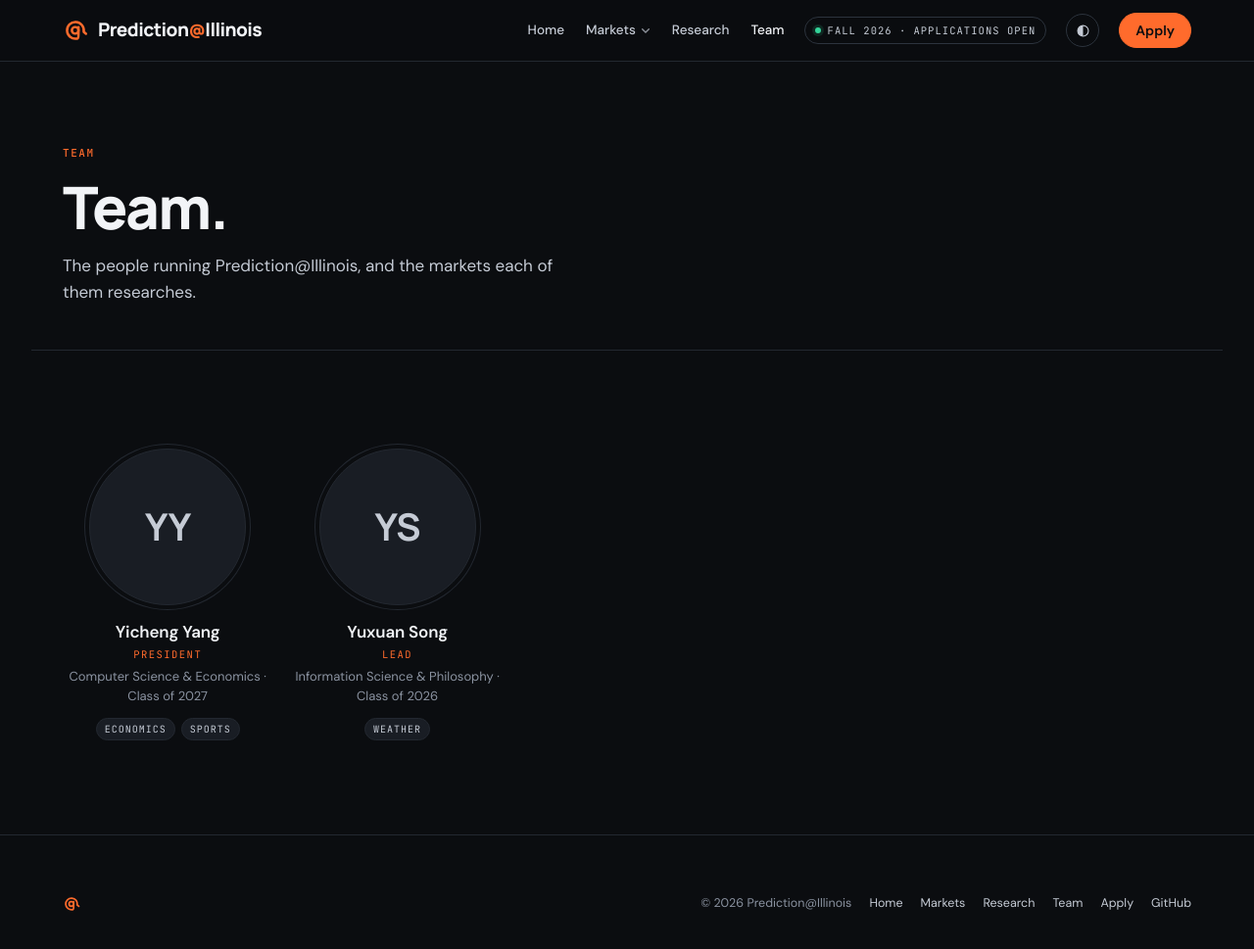
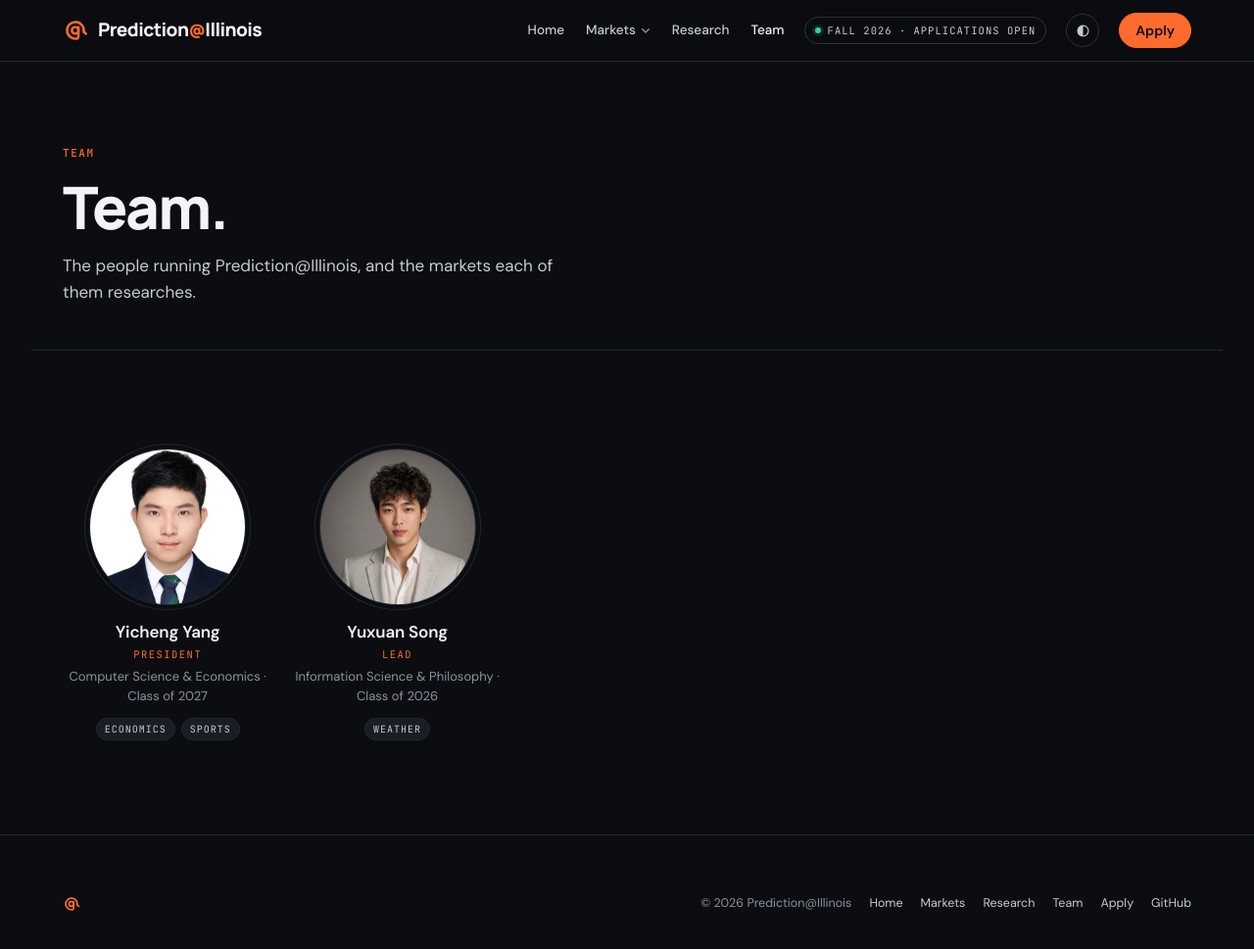
Before and after one commit to Prediction-Illinois/prediction-illinois.github.io, a Jekyll site: the page built from team/index.html, in a window 1280 px wide and 984 px high. Shown: the top 969 px of the window at 98% size. Built offline with Jekyll 4.4.1, drawn with Linux system fonts in a browser that asks for light colours.

Commit message:
Team: headshots for Yicheng Yang and Yuxuan Song
Co-Authored-By: Claude Opus 5.5 <noreply@anthropic.com>

```diff
--- a/_data/team.yml
+++ b/_data/team.yml
@@ -9,7 +9,7 @@
   role: President
   tracks: [economics, sports]
   linkedin: https://www.linkedin.com/in/ethan85/
-  photo:
+  photo: /assets/team/yicheng-yang.jpg
   major: Computer Science & Economics
   year: Class of 2027
 
@@ -17,6 +17,6 @@
   role: Lead
   tracks: [weather]
   linkedin: https://www.linkedin.com/in/fitz-song/
-  photo:
+  photo: /assets/team/yuxuan-song.jpg
   major: Information Science & Philosophy
   year: Class of 2026
```
Also changed, not shown: assets/team/yicheng-yang.jpg (added), assets/team/yuxuan-song.jpg (added), 1 other file.
